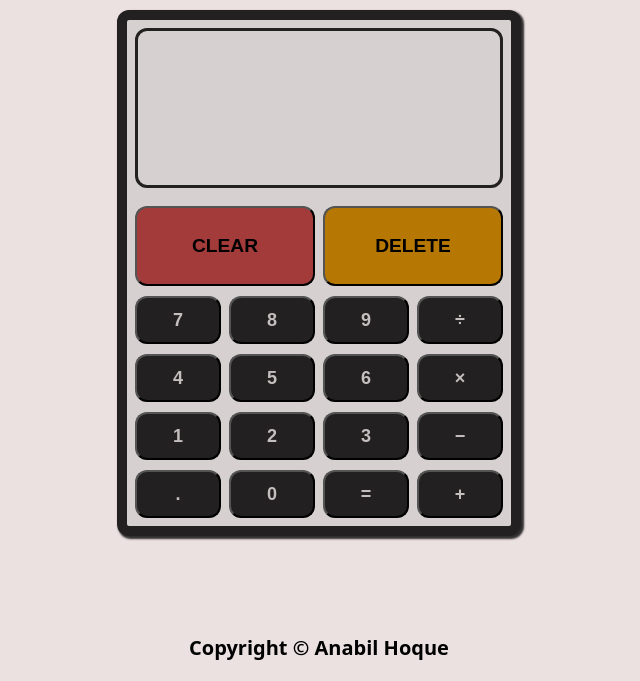
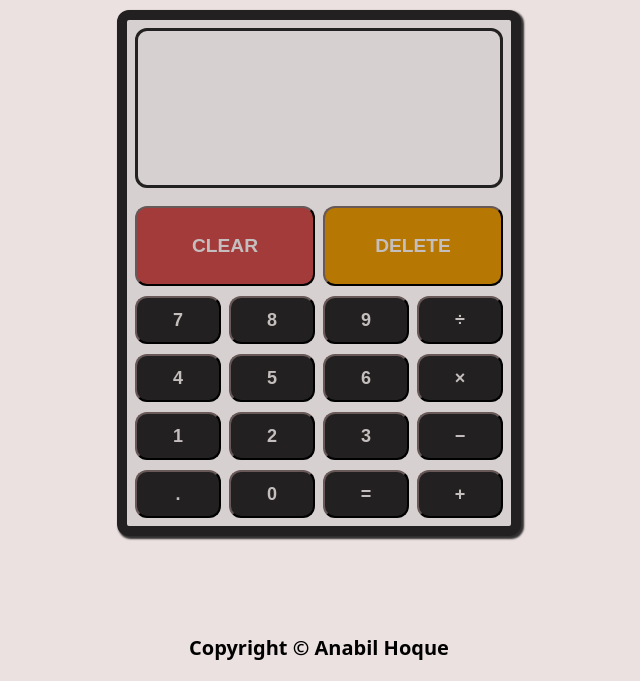
Before and after one commit to AnabilHoque/Calculator, a plain HTML site: page index.html in a window 1280 px wide. Shown: the part 119-800 px from the top of the page, without its empty margins (321-961 px from the left). Drawn offline with Linux system fonts and the light colour scheme.

Commit message:
ensures buttons border & text color are respected

```diff
--- a/style.css
+++ b/style.css
@@ -77,6 +77,7 @@ header h1 {
     font-weight: bold;
     border-radius: 12px;
     cursor: pointer;
+    color: rgb(197, 190, 190);
 }
 
 #clear {
@@ -98,6 +99,10 @@ header h1 {
     cursor: pointer;
 }
 
+button {
+    border-color: rgb(20, 17, 17);
+}
+
 button:hover {
     transform: scale(1.02);
     border-color: rgb(48, 46, 46);
```
